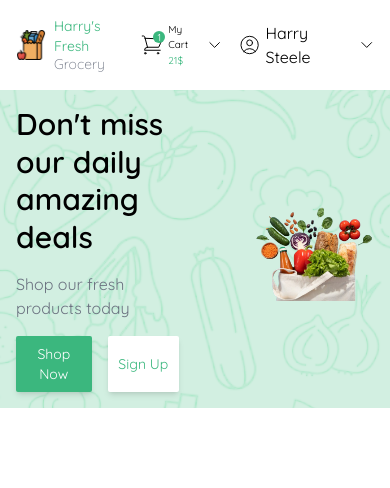
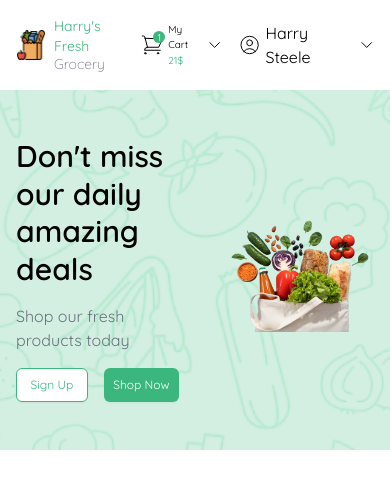
Before and after one commit to hsteele-creator/next-grocery-store, a Next.js app: page / in a window 390 px wide. Shown: the top 488 px of the page. Built offline with nearby package versions, Linux system fonts and the light colour scheme.

Commit message:
removed next auth

```diff
--- a/app/Components/form/HeroSection.tsx
+++ b/app/Components/form/HeroSection.tsx
@@ -2,24 +2,26 @@ import Image from "next/image";
 
 export default function HeroSection() {
   return (
-    <div className="bg-[#d2efe1] w-full flex items-center justify-between bg-[url(/images/fruit-overlay.svg)] bg-cover bg-blend-color-burn py-4 lg:py-0">
+    <div className="bg-[#d2efe1] w-full flex items-center justify-between bg-[url(/images/fruit-overlay.svg)] bg-cover bg-blend-color-burn py-12 lg:py-0">
       <div className="w-1/2 px-4 lg:px-32">
         <h1 className="text-3xl lg:text-5xl font-semibold leading-tight">
           Don't miss our daily amazing deals
         </h1>
-        <p className="text-gray-500 my-4 lg:my-10">Shop our fresh products today</p>
+        <p className="text-gray-500 my-4 lg:my-10">
+          Shop our fresh products today
+        </p>
         <div className="flex gap-4">
-          <button className="bg-[#3BB77E] text-white p-2 w-24 text-sm rounded-sm shadow-md">
+          <button className="bg-white text-[#3BB77E] py-2 w-24 text-xs rounded-md border border-[#3BB77E] shadow-sm">
+            Sign Up
+          </button>
+          <button className="bg-[#3BB77E] text-white p-2 w-24 text-xs rounded-md shadow-sm">
             Shop Now
-          </button>
-          <button className="bg-white text-[#3BB77E] py-2 w-24 text-sm rounded-sm shadow-md">
-            Sign Up
           </button>
         </div>
       </div>
-      <div className="w-1/2 h-full flex items-center justify-end">
+      <div className="w-1/2 h-full flex  justify-end">
         <Image
-          style={{ width: "80%", height: "50%" }}
+          style={{ width: "95%", height: "50%" }}
           width={700}
           height={700}
           alt="hero image fruit"
--- a/app/api/auth/[...nextauth]/route.ts
+++ /dev/null
@@ -1,6 +0,0 @@
-import { authOptions } from "@/app/lib/auth";
-import NextAuth from "next-auth";
-
-const handler = NextAuth(authOptions)
-
-export {handler as GET, handler as POST}
```
